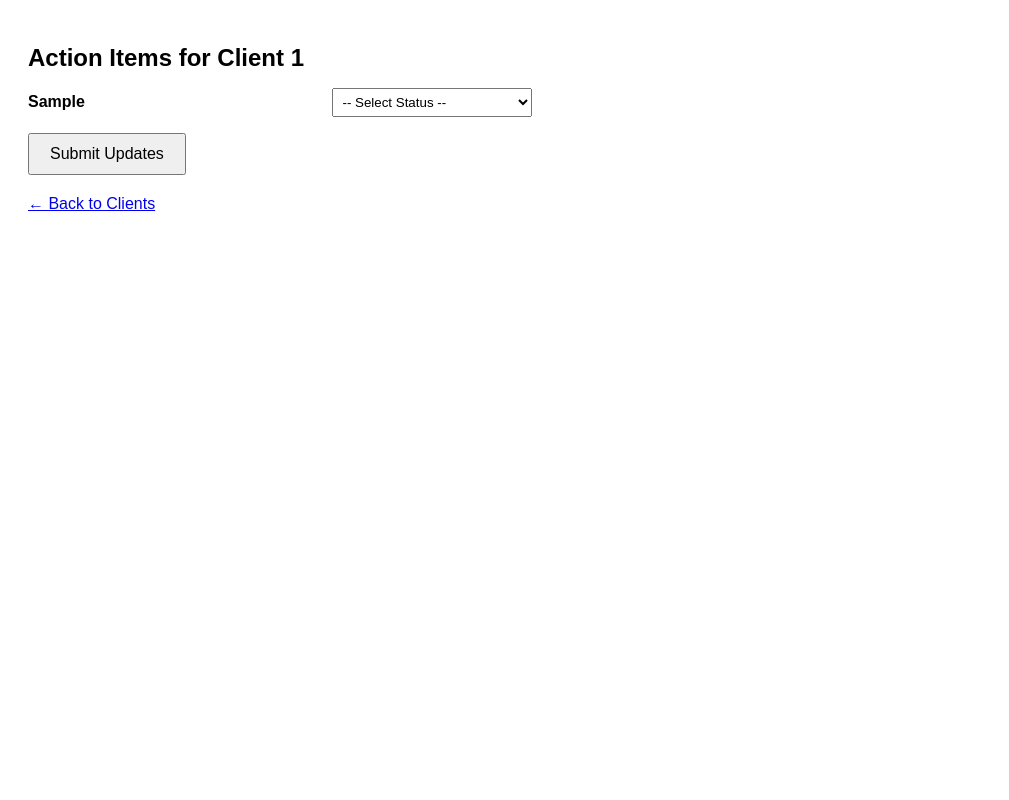
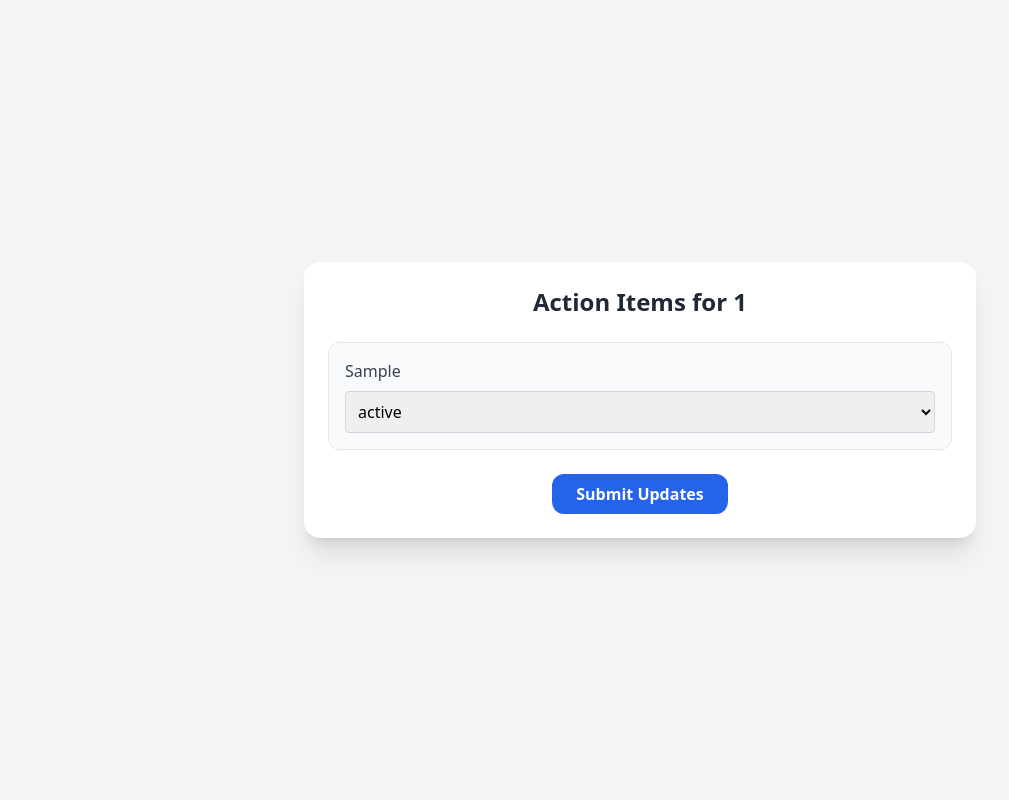
Before and after one commit to ahsanakhter35/action-item, a Flask app: template templates/client_view.html in a window 1280 px wide. Shown: the whole page, without its empty margins (0-1009 px from the left). Run offline with Flask 3, Linux system fonts and the light colour scheme; the template is opened without the code that fills it: most values are stand-ins (such as "Sample title", 1, 10 or a date in 2020); some libraries are stand-ins or nearby versions.

Commit message:
Fresh push: Add all project files including templates and data

```diff
--- a/app.py
+++ b/app.py
@@ -6,50 +6,57 @@
 app = Flask(__name__)
 
 # Paths
-BASE_DIR = os.path.dirname(os.path.abspath(__file__))
-DATA_PATH = os.path.join(BASE_DIR, "data", "tower1.xlsx")
+BASE_DIR = "/Users/ahsanakhter/Library/Mobile Documents/com~apple~CloudDocs/tower leadership/codes/action-items"
+TOWER_FILE = os.path.join(BASE_DIR, "data", "tower1.xlsx")
 LOG_FOLDER = os.path.join(BASE_DIR, "logs")
+LOG_FILE = os.path.join(LOG_FOLDER, "action_log.csv")
 
-@app.route('/')
-def home():
-    df = pd.read_excel(DATA_PATH, sheet_name=0)
+@app.route("/")
+def index():
+    df = pd.read_excel(TOWER_FILE, sheet_name="ClientList")
     filtered = df[(df["Coaching Client"] == 1) & (df["Notifications"] == 1)]
     client_ids = filtered["Client ID"].dropna().unique().tolist()
-    return render_template('client_links.html', client_ids=client_ids)
+    return render_template("client_links.html", client_ids=client_ids)
 
-@app.route('/client/<client_id>', methods=['GET', 'POST'])
+@app.route("/client/<client_id>")
 def client_view(client_id):
-    df = pd.read_excel(DATA_PATH, sheet_name=0)
-    client_df = df[df["Client ID"] == client_id]
+    df = pd.read_excel(TOWER_FILE, sheet_name="ActionItems")
+    client_data = df[(df["Client ID"] == client_id) & (df["Status"] != "Complete")].copy()
+    items = list(client_data[["Action Item", "Status"]].to_dict(orient="records"))
+    return render_template("client_view.html",
+                           client_id=client_id,
+                           items=enumerate(items),
+                           status_options=["To Do", "In Progress", "Complete", "Backlog"])
 
-    if request.method == 'POST':
-        updates = []
-        for item in client_df["Action Items"]:
-            new_status = request.form.get(item)
-            if new_status:
-                updates.append({
-                    "Client ID": client_id,
-                    "Timestamp": datetime.now().strftime("%Y-%m-%d %H:%M:%S"),
-                    "Action Item": item,
-                    "Status": new_status
-                })
+@app.route("/submit", methods=["POST"])
+def submit():
+    client_id = request.form.get("client_id")
+    df = pd.read_excel(TOWER_FILE, sheet_name="ActionItems")
+    client_data = df[df["Client ID"] == client_id].copy()
+    client_data = client_data[client_data["Status"] != "Complete"].copy()
 
-        if updates:
-            log_df = pd.DataFrame(updates)
+    now = datetime.utcnow().strftime("%Y-%m-%d %H:%M:%S")
+    log_entries = []
+
+    for idx, (_, row) in enumerate(client_data.iterrows()):
+        new_status = request.form.get(f"status_{idx}")
+        if new_status and new_status != row["Status"]:
+            log_entries.append({
+                "Client ID": client_id,
+                "Timestamp": now,
+                "Action Item": row["Action Item"],
+                "Status": new_status
+            })
+
+    if log_entries:
+        log_df = pd.DataFrame(log_entries)
+        if os.path.exists(LOG_FILE):
+            log_df.to_csv(LOG_FILE, mode="a", header=False, index=False)
+        else:
             os.makedirs(LOG_FOLDER, exist_ok=True)
-            log_file = os.path.join(LOG_FOLDER, f"{client_id}_log.csv")
+            log_df.to_csv(LOG_FILE, index=False)
 
-            if os.path.exists(log_file):
-                existing_log = pd.read_csv(log_file)
-                log_df = pd.concat([existing_log, log_df], ignore_index=True)
+    return redirect(f"/client/{client_id}")
 
-            log_df.to_csv(log_file, index=False)
-
-        return redirect(f"/client/{client_id}")
-
-    return render_template('client_view.html', client_id=client_id, client_data=client_df)
-
-# Run with dynamic port and proper host for Render
-if __name__ == '__main__':
-    port = int(os.environ.get("PORT", 5000))
-    app.run(debug=True, host='0.0.0.0', port=port)
+if __name__ == "__main__":
+    app.run(debug=True)
--- a/templates/client_view.html
+++ b/templates/client_view.html
@@ -1,44 +1,42 @@
 <!DOCTYPE html>
-<html>
+<html lang="en">
 <head>
-    <title>Client {{ client_id }} - Action Items</title>
-    <style>
-        body { font-family: Arial, sans-serif; padding: 20px; }
-        h1 { font-size: 24px; }
-        ul { list-style: none; padding-left: 0; }
-        li { margin-bottom: 15px; }
-        label { display: inline-block; width: 300px; font-weight: bold; }
-        select { padding: 5px; width: 200px; }
-        button { padding: 10px 20px; font-size: 16px; }
-        a { margin-top: 20px; display: inline-block; }
-    </style>
+  <meta charset="UTF-8" />
+  <meta name="viewport" content="width=device-width, initial-scale=1.0"/>
+  <title>Client Action Items</title>
+  <script src="https://cdn.tailwindcss.com"></script>
 </head>
-<body>
-    <h1>Action Items for Client {{ client_id }}</h1>
+<body class="bg-gray-100 min-h-screen flex items-center justify-center py-8 px-4">
+  <div class="w-full max-w-2xl bg-white shadow-xl rounded-2xl p-6">
+    <h2 class="text-2xl font-bold text-center mb-6 text-gray-800">
+      Action Items for {{ client_id }}
+    </h2>
 
-    {% if client_data.empty %}
-        <p><em>No action items found for this client.</em></p>
-    {% else %}
-        <form method="POST">
-            <ul>
-                {% for index, row in client_data.iterrows() %}
-                    {% set item = row["Action Items"] %}
-                    <li>
-                        <label>{{ item }}</label>
-                        <select name="{{ item }}">
-                            <option value="">-- Select Status --</option>
-                            <option value="To Do">To Do</option>
-                            <option value="In Progress">In Progress</option>
-                            <option value="Complete">Complete</option>
-                            <option value="Backlog">Backlog</option>
-                        </select>
-                    </li>
-                {% endfor %}
-            </ul>
-            <button type="submit">Submit Updates</button>
-        </form>
-    {% endif %}
+    <form method="POST" action="/submit">
+      <input type="hidden" name="client_id" value="{{ client_id }}" />
+      <div class="space-y-4">
+        {% for idx, row in items %}
+        <div class="bg-gray-50 p-4 rounded-xl border">
+          <p class="text-md font-medium text-gray-700 mb-2">
+            {{ row['Action Item'] }}
+          </p>
+          <select name="status_{{ idx }}" class="w-full p-2 rounded border border-gray-300 focus:outline-none">
+            {% for status in status_options %}
+              <option value="{{ status }}" {% if row['Status'] == status %}selected{% endif %}>
+                {{ status }}
+              </option>
+            {% endfor %}
+          </select>
+        </div>
+        {% endfor %}
+      </div>
 
-    <a href="{{ url_for('home') }}">← Back to Clients</a>
+      <div class="mt-6 flex justify-center">
+        <button type="submit" class="bg-blue-600 hover:bg-blue-700 text-white font-semibold py-2 px-6 rounded-xl">
+          Submit Updates
+        </button>
+      </div>
+    </form>
+  </div>
 </body>
 </html>
```
